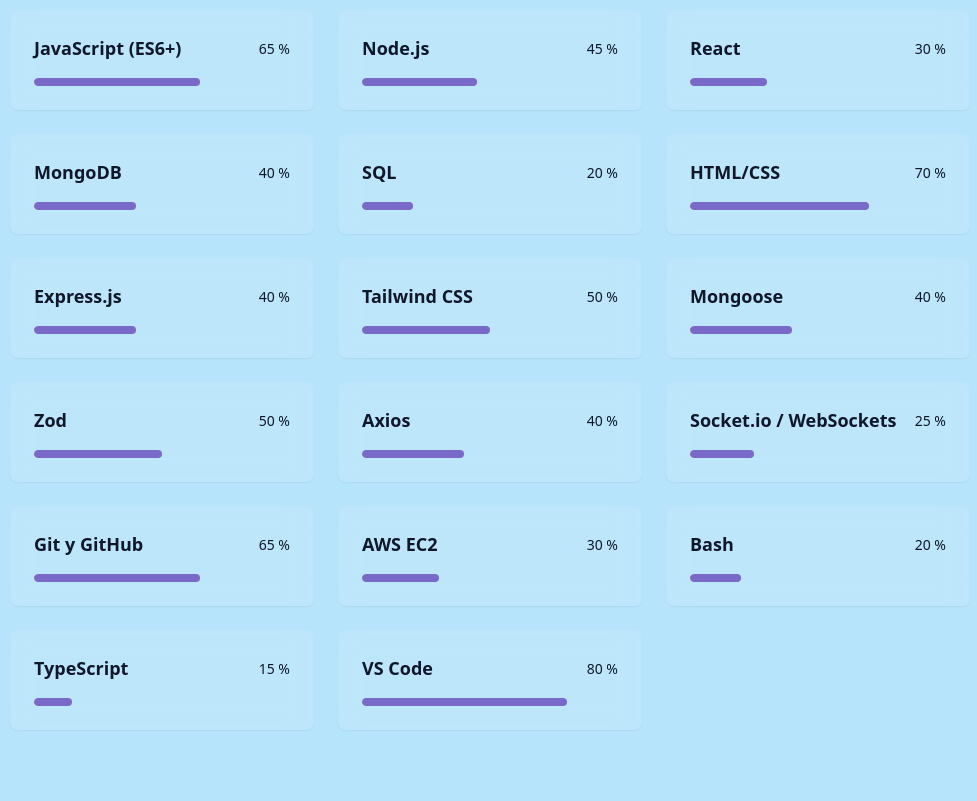
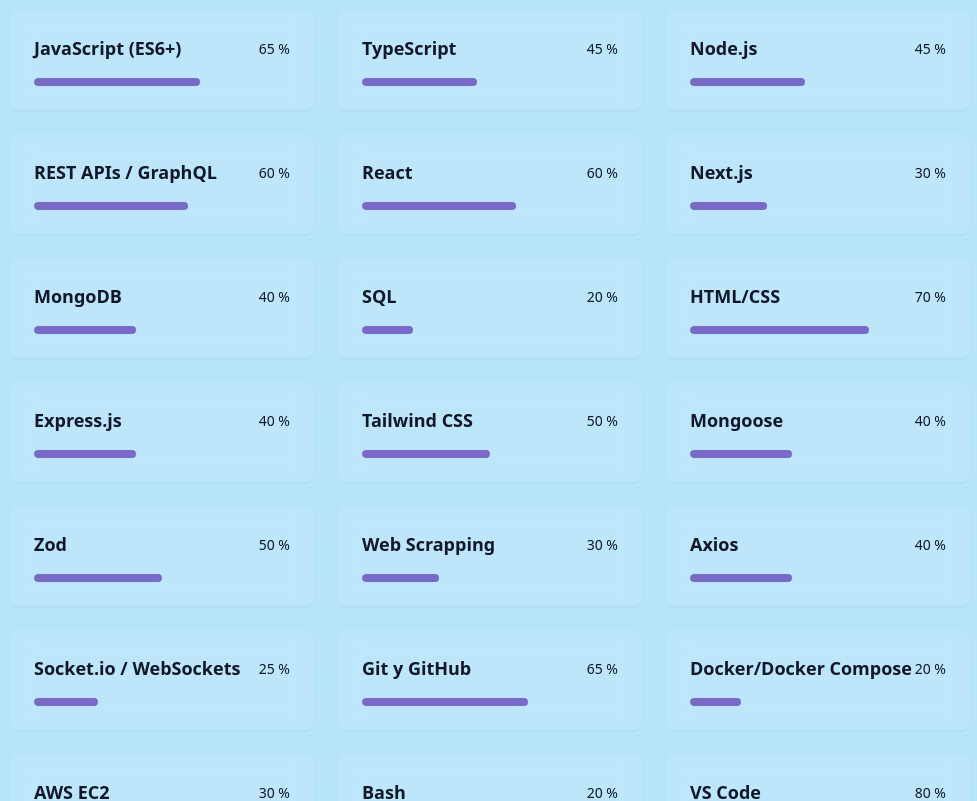
Before and after one commit to Rober040992/portfolio, a React (Vite) app: page / in a window 1280 px wide. Shown: the part 1860-2661 px from the top of the page, without its empty margins (150-1127 px from the left). Built offline with nearby package versions, Linux system fonts and the light colour scheme; no server answers.

Commit message:
Update: skills and CV

```diff
--- a/src/components/AboutSection.jsx
+++ b/src/components/AboutSection.jsx
@@ -21,9 +21,9 @@
                 {t("about.touch")}
               </a>
               <a
-                href="/CV Roberto.pdf"
+                href="/CV roberto Nov 2025.pdf"
                 className="ghost-button"
-                download="CV Roberto.pdf"
+                download="CV roberto Nov 2025.pdf"
               >
                 {t("about.download")}
               </a>
--- a/src/components/SkillsSection.jsx
+++ b/src/components/SkillsSection.jsx
@@ -4,8 +4,11 @@
 
 const skills = [
   { name: "JavaScript (ES6+)", level: 65, category: "Fullstack" },
+  { name: "TypeScript", level: 45, category: "Fullstack" },
   { name: "Node.js", level: 45, category: "Backend" },
-  { name: "React", level: 30, category: "Frontend" },
+  { name: "REST APIs / GraphQL", level: 60, category: "Backend" },
+  { name: "React", level: 60, category: "Frontend" },
+  { name: "Next.js", level: 30, category: "Frontend" },
   { name: "MongoDB", level: 40, category: "Backend" },
   { name: "SQL", level: 20, category: "Backend" },
   { name: "HTML/CSS", level: 70, category: "Frontend" },
@@ -13,12 +16,13 @@
   { name: "Tailwind CSS", level: 50, category: "Frontend" },
   { name: "Mongoose", level: 40, category: "Backend" },
   { name: "Zod", level: 50, category: "Backend" },
+  { name: "Web Scrapping", level: 30, category: "Backend" },
   { name: "Axios", level: 40, category: "Frontend" },
   { name: "Socket.io / WebSockets", level: 25, category: "Fullstack" },
   { name: "Git y GitHub", level: 65, category: "Tools" },
+  { name: "Docker/Docker Compose", level: 20, category: "DevOps" },
   { name: "AWS EC2", level: 30, category: "DevOps" },
   { name: "Bash", level: 20, category: "DevOps" },
-  { name: "TypeScript", level: 15, category: "Frontend" },
   { name: "VS Code", level: 80, category: "Tools" },
 ];
 
```
Also changed, not shown: 1 other file (tests, documents, lock files or other folders).
